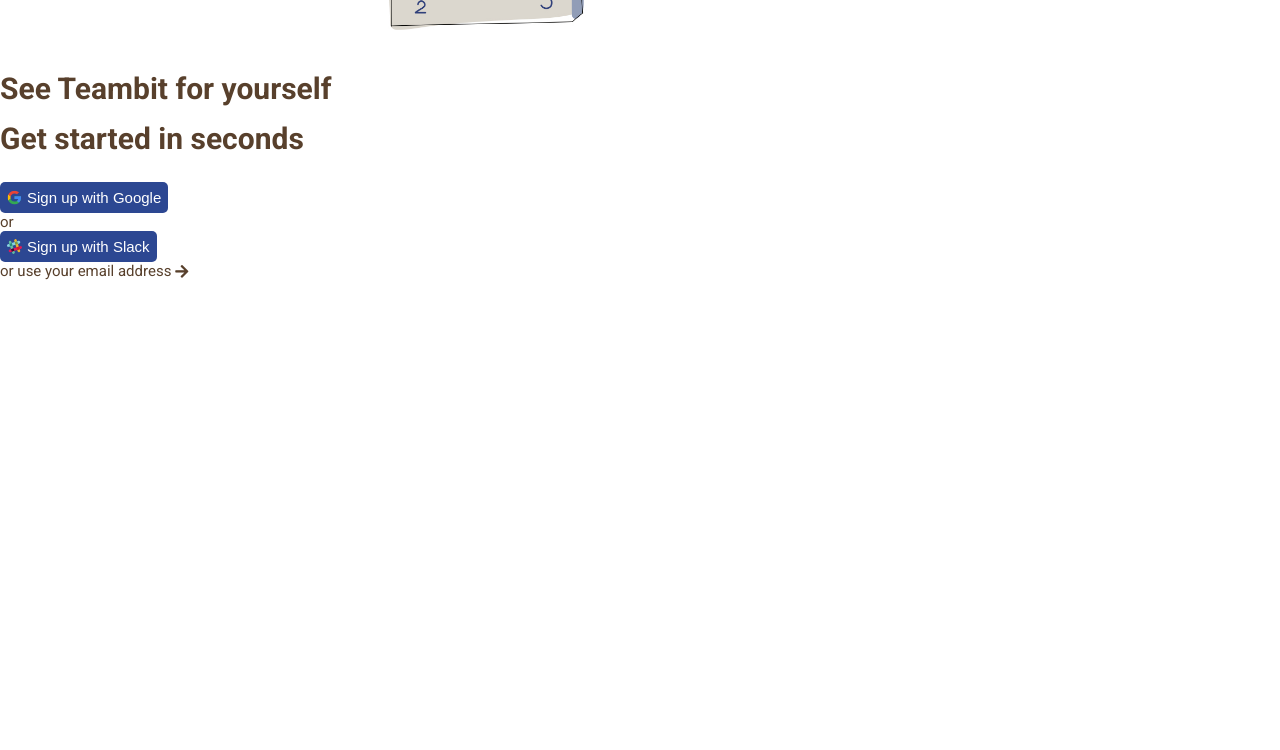
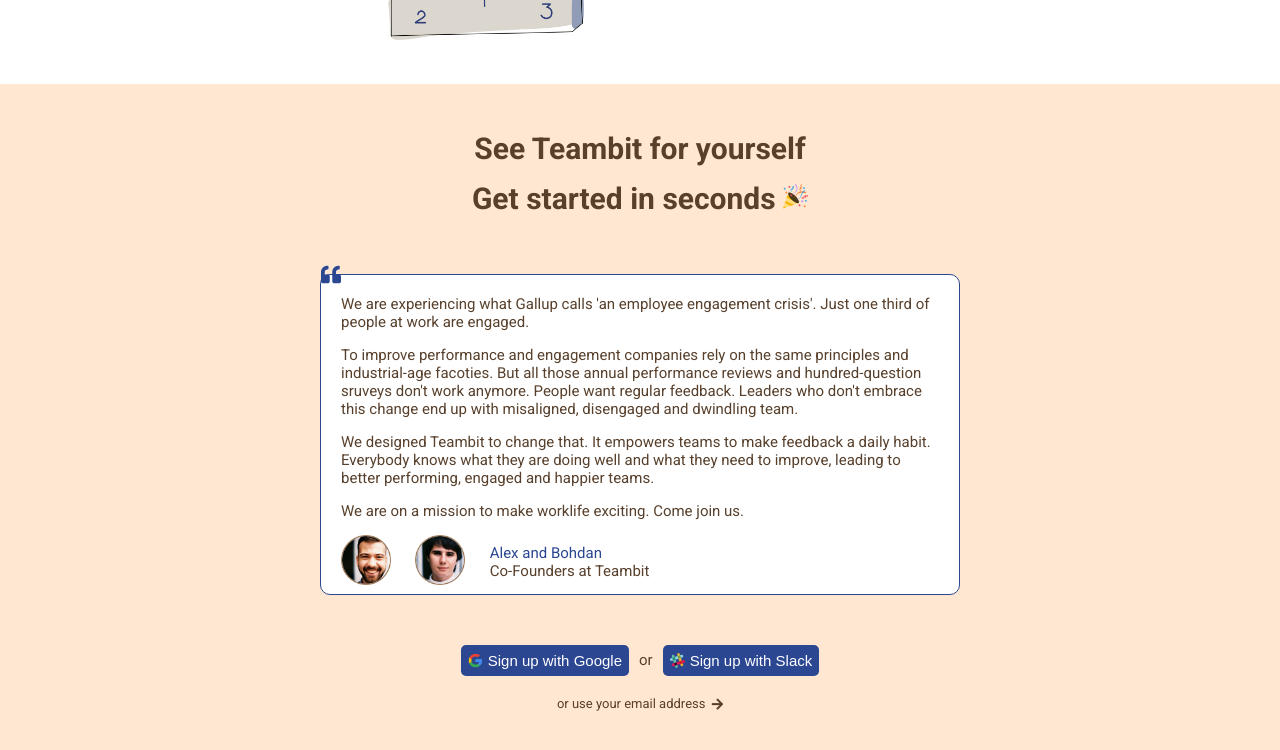
Before and after one commit to Emilio994/node-sass-teambit, a website: page index.html in a window 1280 px wide. Shown: the part 4045-4795 px from the top of the page. Before the commit the page ends 4325 px from the top, so only its background shows below. Drawn offline with Linux system fonts and the light colour scheme.

Commit message:
Terza Sezione

```diff
--- a/index.html
+++ b/index.html
@@ -173,13 +173,32 @@
 
         <!-- Section 3 -->
         <section>
+            <div class="section_wrapper">
                 <div class="title_row">
                     <h1>See Teambit for yourself</h1>
-                <h1>Get started in seconds <img src="" alt=""> </h1>
+                    <h1>Get started in seconds <img src="images/happy.svg" alt=""> </h1>
                 </div>
 
                 <div class="content_row">
-                <img src="" alt="">
+                    <div class="co_founders">
+                        <p>We are experiencing what Gallup calls 'an employee engagement crisis'. Just one third of people at work are engaged.</p>
+                        <p>To improve performance and engagement companies rely on the same principles and industrial-age facoties. But all those annual performance reviews and hundred-question sruveys don't work anymore. People want regular feedback. Leaders who don't embrace this change end up with misaligned, disengaged and dwindling team.</p>
+                        <p>We designed Teambit to change that. It empowers teams to make feedback a daily habit. Everybody knows what they are doing well and what they need to improve, leading to better performing, engaged and happier teams.</p>
+                        <p>We are on a mission to make worklife exciting. Come join us.</p>
+                        <div class="profile_wrapper">
+                            <div class="profile_pictures">
+                                <img src="images/alex.png" alt="Alex">
+                                <img src="images/bohdan.png" alt="Bohdan">
+                            </div>
+                            <div class="profile_names">
+                                <h4>Alex and Bohdan</h4>
+                                <h4>Co-Founders at Teambit</h4>
+                            </div>
+                        </div>
+
+                        <i class="fas fa-quote-left"></i>
+                    </div>
+
                     <div class="sign_up_row">
                         <div class="btns_row">
                             <button class='blue_btn'><img src="images/google-logo.svg" alt="Google Btn">Sign up with Google</button>
@@ -189,6 +208,9 @@
                         <p>or use your email address <i class="fas fa-arrow-right"></i></p>
                     </div>
                 </div>
+
+            </div>
+
         </section>
     </main>
 
--- a/my_app.scss
+++ b/my_app.scss
@@ -7,6 +7,7 @@
 @import "partials/_mstools";
 @import "partials/_mycolors";
 @import "partials/_mybuttons";
+@import "partials/_mstemplates";
 
 // MIXIN
 @mixin big_title {
@@ -65,23 +66,7 @@
             p:first-of-type {
                 font-weight: 500;
             }
-            .sign_up_row {
-                .btns_row {
-                    margin-top: 50px;
-                    display: $flex;
-                    align-items: center;
-                    span {
-                        margin: 0 10px;
-                    }
-                }
-                p:last-child {
-                    margin-top: 20px;
-                    font-size: $smallerText;
-                    i {
-                        margin-left : 3px;
-                    }
-                }
-            }
+            @include signup;
 
         }
         .right_jumbo {
@@ -134,6 +119,7 @@
 
     // Section 2
     section:nth-child(2) {
+        padding: 10px 0;
         .section_row {
             @include clearfix;
             padding: 30px 0px;
@@ -179,4 +165,70 @@
         }
 
     }
+
+    // Section 3
+    section:last-child {
+        background: $msMatte;
+        padding: 40px 0;
+        .section_wrapper {
+            margin: 0 auto;
+            @include ms_halfcontainer;
+            .title_row {
+                h1 {
+                    text-align: center;
+                    img {
+                        width: 25px;
+                    }
+                }
+            }
+            .content_row {
+                .co_founders {
+                    margin-top : 50px;
+                    position: relative;
+                    padding: 5px 20px;
+                    background: white;
+                    border: 1px solid $msBlue;
+                    border-radius: 10px;
+                    p {
+                        margin : 15px 0;
+                    }
+                    .profile_wrapper {
+                        display: $flex;
+                        align-items: center;
+                        .profile_pictures {
+                            img {
+                                width: 50px;
+                                margin-right: 20px;
+                            };
+                        }
+                        .profile_names {
+                            margin-left : 5px;
+                            h4 {
+                                font-weight: 400;
+                                &:first-of-type {
+                                    color: $msBlue;
+                                }
+                            }
+                        }
+                    }
+                    i {
+                        color: $msBlue;
+                        font-size: 20px;
+                        position: absolute;
+                        transform: translateY(-50%);
+                        top: 0;
+                        left: 0;
+                    }
+
+                }
+                @include signup;
+                .sign_up_row {
+                    margin: 0 auto;
+                    width: fit-content;
+                    text-align: center;
+                }
+            }
+        }
+
+    }
 }
--- /dev/null
+++ b/partials/_mstemplates.scss
@@ -0,0 +1,40 @@
+// MIXIN
+@mixin ms_nav {
+    padding: 5px 20px;
+    @include even_content;
+    height: 10vh;
+}
+
+@mixin ms_cols {
+    width: calc(100% / 3);
+    @include centered_content;
+    img {
+        object-fit: contain;
+        height: 100px;
+        width: 35%;
+    }
+}
+
+@mixin footerCols {
+    width: calc(100% / 4);
+}
+
+@mixin signup {
+    .sign_up_row {
+        .btns_row {
+            margin-top: 50px;
+            display: $flex;
+            align-items: center;
+            span {
+                margin: 0 10px;
+            }
+        }
+        p:last-child {
+            margin-top: 20px;
+            font-size: $smallerText;
+            i {
+                margin-left : 3px;
+            }
+        }
+    }
+}
--- a/partials/_mstools.scss
+++ b/partials/_mstools.scss
@@ -4,6 +4,7 @@
     display: table;
     clear: both;
 }
+
 @mixin style_reset {
     margin: 0;
     padding: 0;
@@ -22,6 +23,12 @@
     justify-content: center;
     align-items: center;
     flex-wrap: wrap;
+}
+
+@mixin column_content {
+    display: flex;
+    flex-flow: column nowrap;
+    justify-content: center;
 }
 
 @mixin ms_anchors {
@@ -47,12 +54,6 @@
     }
 }
 
-@mixin ms_nav {
-    padding: 5px 20px;
-    @include even_content;
-    height: 10vh;
-}
-
 @mixin ms_subcontainer {
     width: 80%;
     margin: 0 auto;
@@ -67,17 +68,3 @@
     width: 50%;
 
 }
-
-@mixin ms_cols {
-    width: calc(100% / 3);
-    @include centered_content;
-    img {
-        object-fit: contain;
-        height: 100px;
-        width: 35%;
-    }
-}
-
-@mixin footerCols {
-    width: calc(100% / 4);
-}
```
Also changed, not shown: css/my_app.css. Lines whose indentation alone changed are shown as unchanged.
